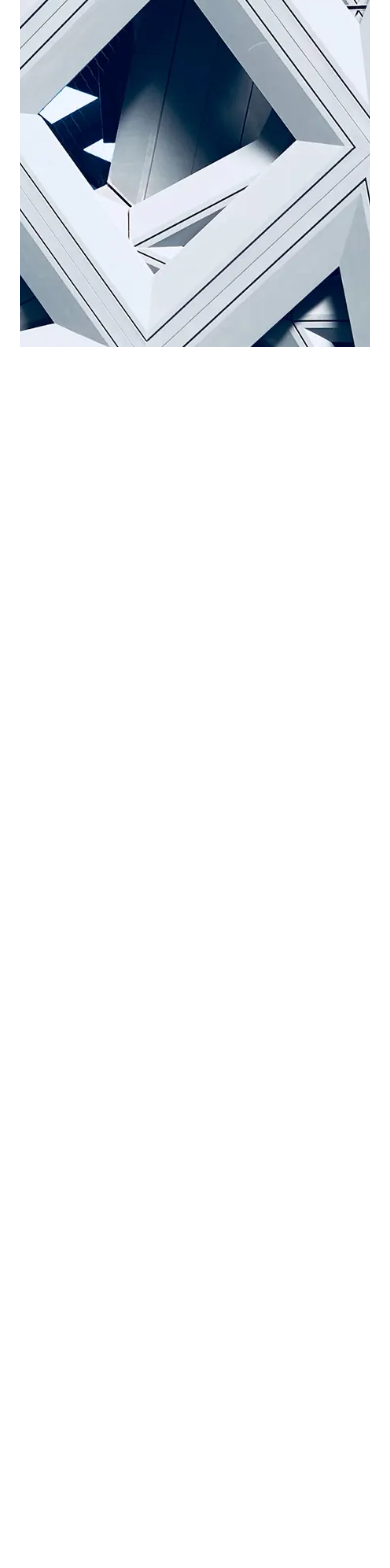
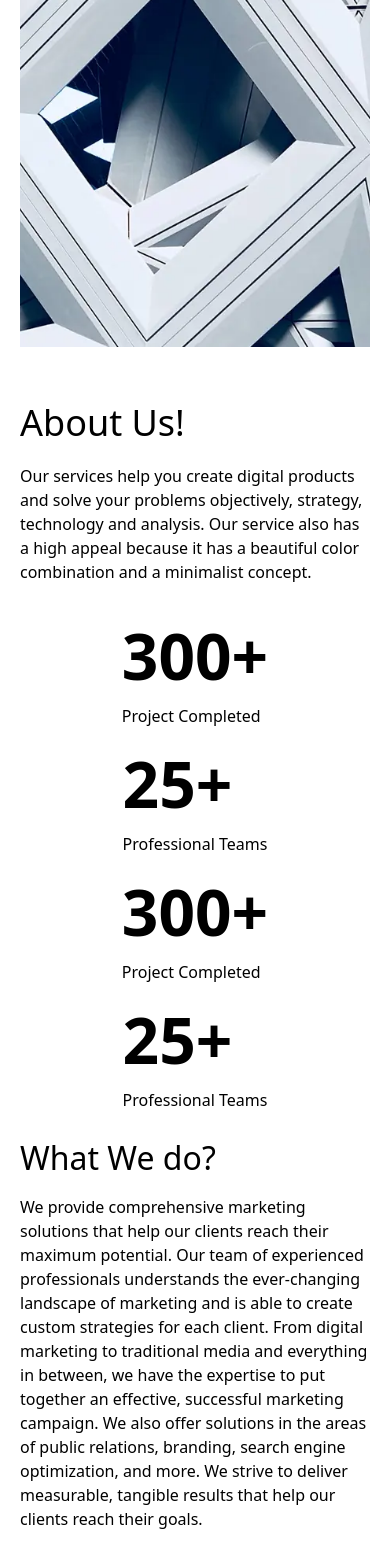
Before and after one commit to yamami-mohammed-monsif/digital_marketing_agency, a Next.js app: page / in a window 390 px wide. Shown: the part 412-1980 px from the top of the page. Before the commit the page ends 924 px from the top, so only its background shows below. Built offline with nearby package versions, Linux system fonts and the light colour scheme.

Commit message:
feat: implement about section with responsive layout and text reveal

```diff
--- a/app/page.tsx
+++ b/app/page.tsx
@@ -1,9 +1,11 @@
 import Hero from "@/components/Hero";
+import About from "@/components/About";
 
 const page = () => {
   return (
     <main className="min-h-screen">
       <Hero />
+      <About />
     </main>
   );
 };
--- /dev/null
+++ b/components/About.tsx
@@ -0,0 +1,83 @@
+import React from "react";
+import Section from "./UI/Section";
+import Reveal from "./UI/Reveal";
+
+const About: React.FC = () => {
+  return (
+    <Section className="md:grid grid-cols-2">
+      <Reveal>
+        <h2>About Us!</h2>
+      </Reveal>
+      <div>
+        <Reveal>
+          <p className="mb-10 md:mb-6">
+            Our services help you create digital products and solve your
+            problems objectively, strategy, technology and analysis. Our service
+            also has a high appeal because it has a beautiful color combination
+            and a minimalist concept.
+          </p>
+        </Reveal>
+
+        <div className="md:hidden flex flex-col items-center gap-6 mb-6">
+          <Reveal>
+            <div>
+              <span className="block font-bold text-[64px] leading-[100%] mb-4">
+                300+
+              </span>
+              <span className="text-[16px] font-medium">Project Completed</span>
+            </div>
+          </Reveal>
+          <Reveal>
+            <div>
+              <span className="block font-bold text-[64px] leading-[100%] mb-4">
+                25+
+              </span>
+              <span className="text-[16px] font-medium">
+                Professional Teams
+              </span>
+            </div>
+          </Reveal>
+          <Reveal>
+            <div>
+              <span className="block font-bold text-[64px] leading-[100%] mb-4">
+                300+
+              </span>
+              <span className="text-[16px] font-medium">Project Completed</span>
+            </div>
+          </Reveal>
+          <Reveal>
+            <div>
+              <span className="block font-bold text-[64px] leading-[100%] mb-4">
+                25+
+              </span>
+              <span className="text-[16px] font-medium">
+                Professional Teams
+              </span>
+            </div>
+          </Reveal>
+        </div>
+        <div>
+          <Reveal>
+            <h3>What We do?</h3>
+          </Reveal>
+          <Reveal>
+            <p>
+              We provide comprehensive marketing solutions that help our clients
+              reach their maximum potential. Our team of experienced
+              professionals understands the ever-changing landscape of marketing
+              and is able to create custom strategies for each client. From
+              digital marketing to traditional media and everything in between,
+              we have the expertise to put together an effective, successful
+              marketing campaign. We also offer solutions in the areas of public
+              relations, branding, search engine optimization, and more. We
+              strive to deliver measurable, tangible results that help our
+              clients reach their goals.
+            </p>
+          </Reveal>
+        </div>
+      </div>
+    </Section>
+  );
+};
+
+export default About;
--- a/components/UI/Section.tsx
+++ b/components/UI/Section.tsx
@@ -2,11 +2,14 @@ import React from "react";
 
 type sectionProps = {
   children: React.ReactNode;
+  className?: string;
 };
 
-const Section: React.FC<sectionProps> = ({ children }) => {
+const Section: React.FC<sectionProps> = ({ children, className }) => {
   return (
-    <section className="w-full relative px-5 sm:px-10 md:px-13 lg:px-17 xl:px-22 2xl:px-25 mb-13 sm:mb-18 md:mb-22 lg:mb-28 xl:mb-34 2xl:mb-[150px]">
+    <section
+      className={`${className} w-full relative px-5 sm:px-10 md:px-13 lg:px-17 xl:px-22 2xl:px-25 mb-13 sm:mb-18 md:mb-22 lg:mb-28 xl:mb-34 2xl:mb-[150px]`}
+    >
       {children}
     </section>
   );
```
